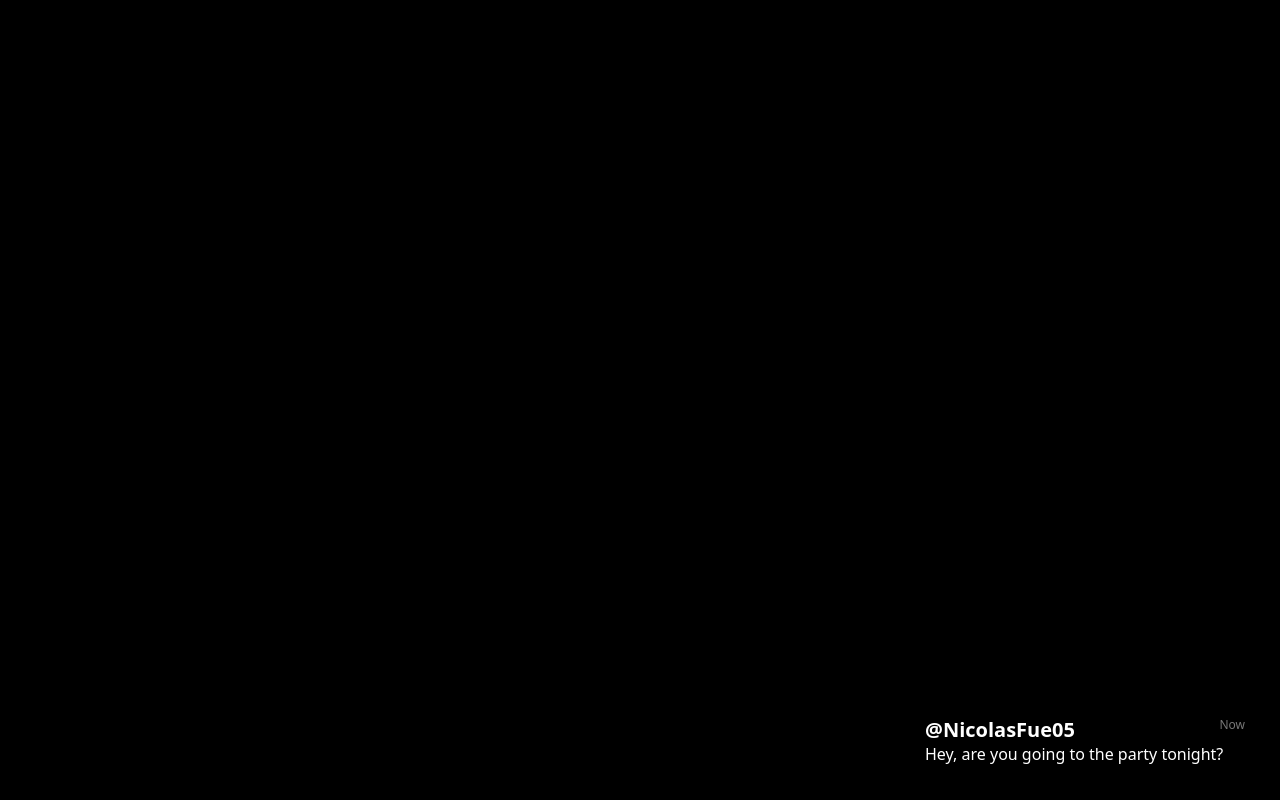
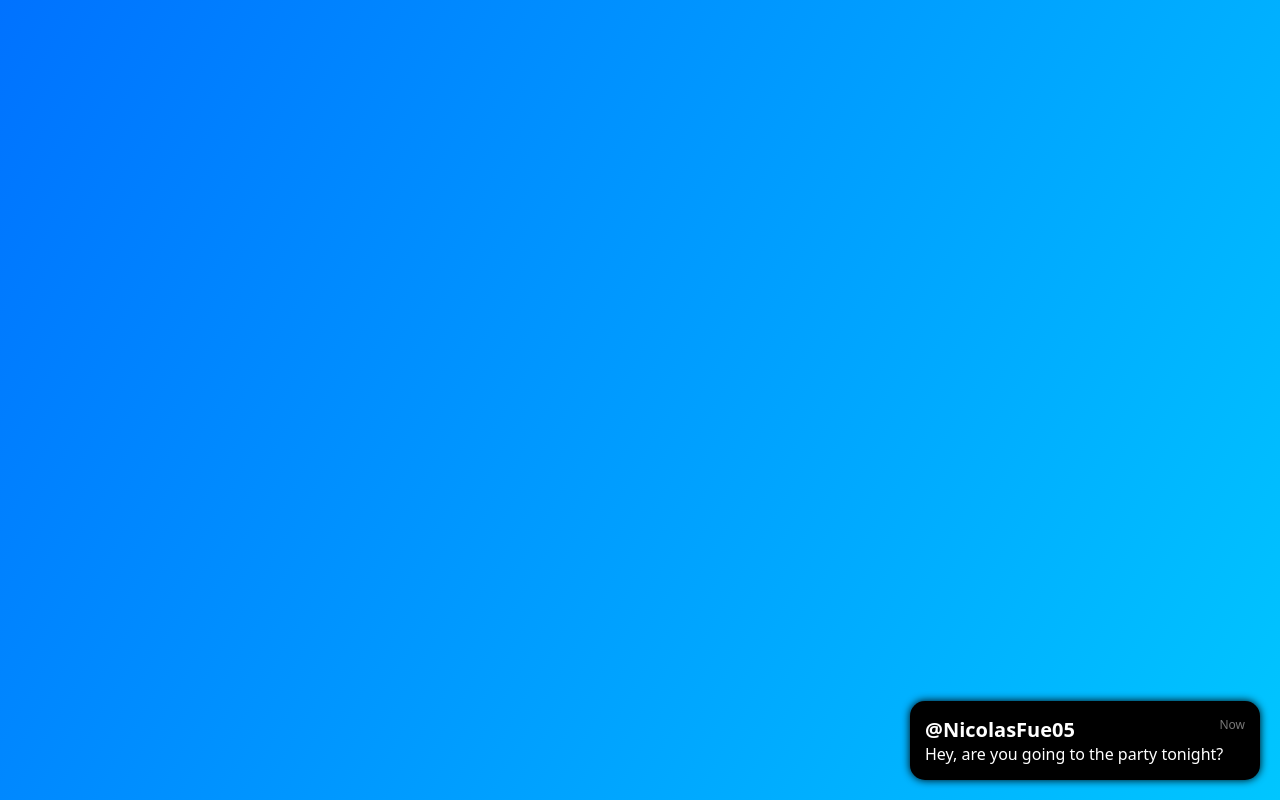
Before and after one commit to NicolasFue05/ApatheticDesolation, a React (Vite) app: page / in a window 1280 px wide. Built offline with nearby package versions, Linux system fonts and the light colour scheme.

Commit message:
:version 1.0: Index styles fixed

```diff
--- a/src/index.css
+++ b/src/index.css
@@ -2,10 +2,13 @@
     margin: 0;
     box-sizing: border-box;
     padding: 0;
+    overflow: hidden;
 }
 
 body {
+
     font-family: system-ui, -apple-system, BlinkMacSystemFont, 'Segoe UI', Roboto, Oxygen, Ubuntu, Cantarell, 'Open Sans', 'Helvetica Neue', sans-serif;
-    background-color: #000;
+    background: linear-gradient(120deg, #0072ff, #00c6ff);
+    /* background: linear-gradient(120deg, #3B82F6, #A855F7, #EC4899); */
     color: #fff;
 }
```
